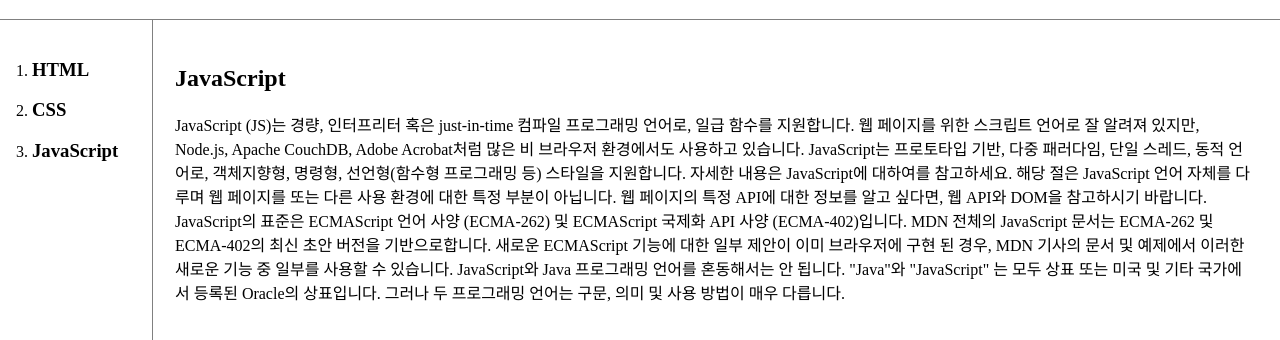
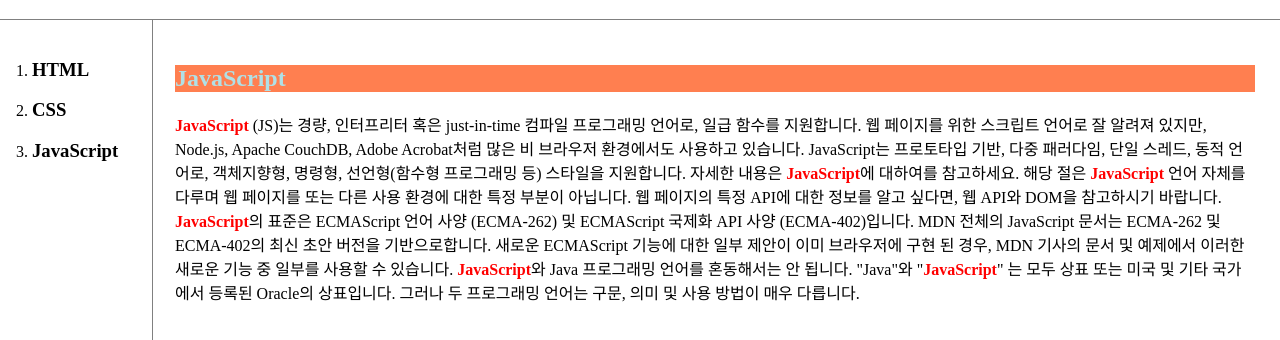
Before and after one commit to namjiseong/life_coding, a plain HTML site: page 3.html in a window 1280 px wide. Shown: the part 90-430 px from the top of the page. Drawn offline with Linux system fonts and the light colour scheme.

Commit message:
WEB2-8,9,10 웹 브라우저 제어, CSS기초 style속성, 태그

```diff
--- a/3.html
+++ b/3.html
@@ -2,6 +2,12 @@
     <title>생활 코딩 웹 공부 JavaScript</title>
     <meta charset="utf-8">
     <link rel="stylesheet" href="style.css">
+    <style>
+        .js{
+            font-weight: bold;
+            color:red;
+        }
+    </style>
 </head>
 
 
@@ -14,16 +20,16 @@
     <li><h3><a href="3.html">JavaScript</a></h3></li>
 </ol>
 <div id="article">
-<h2>JavaScript</h2>
+<h2 style="background-color: coral;color:powderblue">JavaScript</h2>
 
 <p>
-    JavaScript (JS)는 경량, 인터프리터 혹은 just-in-time 컴파일 프로그래밍 언어로, 일급 함수를 지원합니다. 웹 페이지를 위한 스크립트 언어로 잘 알려져 있지만, Node.js, Apache CouchDB, Adobe Acrobat처럼 많은 비 브라우저 환경에서도 사용하고 있습니다. JavaScript는 프로토타입 기반, 다중 패러다임, 단일 스레드, 동적 언어로, 객체지향형, 명령형, 선언형(함수형 프로그래밍 등) 스타일을 지원합니다. 자세한 내용은 JavaScript에 대하여를 참고하세요.
+    <span class="js">JavaScript</span> (JS)는 경량, 인터프리터 혹은 just-in-time 컴파일 프로그래밍 언어로, 일급 함수를 지원합니다. 웹 페이지를 위한 스크립트 언어로 잘 알려져 있지만, Node.js, Apache CouchDB, Adobe Acrobat처럼 많은 비 브라우저 환경에서도 사용하고 있습니다. JavaScript는 프로토타입 기반, 다중 패러다임, 단일 스레드, 동적 언어로, 객체지향형, 명령형, 선언형(함수형 프로그래밍 등) 스타일을 지원합니다. 자세한 내용은 <span class="js">JavaScript</span>에 대하여를 참고하세요.
 
-    해당 절은 JavaScript 언어 자체를 다루며 웹 페이지를 또는 다른 사용 환경에 대한 특정 부분이 아닙니다. 웹 페이지의 특정 API에 대한 정보를 알고 싶다면, 웹 API와 DOM을 참고하시기 바랍니다.
+    해당 절은 <span class="js">JavaScript</span> 언어 자체를 다루며 웹 페이지를 또는 다른 사용 환경에 대한 특정 부분이 아닙니다. 웹 페이지의 특정 API에 대한 정보를 알고 싶다면, 웹 API와 DOM을 참고하시기 바랍니다.
 
-    JavaScript의 표준은 ECMAScript 언어 사양 (ECMA-262) 및 ECMAScript 국제화 API 사양 (ECMA-402)입니다. MDN 전체의 JavaScript 문서는 ECMA-262 및 ECMA-402의 최신 초안 버전을 기반으로합니다. 새로운 ECMAScript 기능에 대한 일부 제안이 이미 브라우저에 구현 된 경우, MDN 기사의 문서 및 예제에서 이러한 새로운 기능 중 일부를 사용할 수 있습니다.
+    <span class="js">JavaScript</span>의 표준은 ECMAScript 언어 사양 (ECMA-262) 및 ECMAScript 국제화 API 사양 (ECMA-402)입니다. MDN 전체의 JavaScript 문서는 ECMA-262 및 ECMA-402의 최신 초안 버전을 기반으로합니다. 새로운 ECMAScript 기능에 대한 일부 제안이 이미 브라우저에 구현 된 경우, MDN 기사의 문서 및 예제에서 이러한 새로운 기능 중 일부를 사용할 수 있습니다.
 
-    JavaScript와 Java 프로그래밍 언어를 혼동해서는 안 됩니다. "Java"와 "JavaScript" 는 모두 상표 또는 미국 및 기타 국가에서 등록된 Oracle의 상표입니다. 그러나 두 프로그래밍 언어는 구문, 의미 및 사용 방법이 매우 다릅니다.
+    <span class="js">JavaScript</span>와 Java 프로그래밍 언어를 혼동해서는 안 됩니다. "Java"와 "<span class="js">JavaScript</span>" 는 모두 상표 또는 미국 및 기타 국가에서 등록된 Oracle의 상표입니다. 그러나 두 프로그래밍 언어는 구문, 의미 및 사용 방법이 매우 다릅니다.
 </p>
 </div>
 </div>
--- a/CSS정리.txt
+++ b/CSS정리.txt
@@ -87,4 +87,5 @@
 
 @14 CSS코드의 재사용
 복붙의 활용
+
 중복 제거 - style.css 파일로 모두 통합(<style>태그 빼고 넣기)
```
Also changed, not shown: JS정리.txt (+13 -0 lines).
